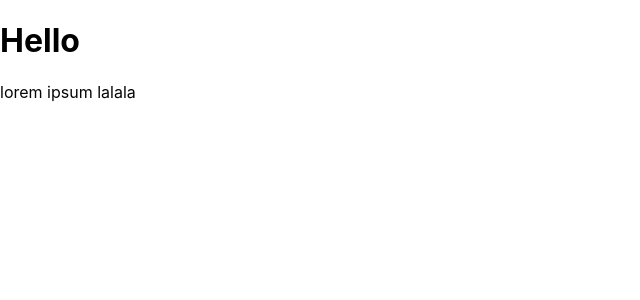
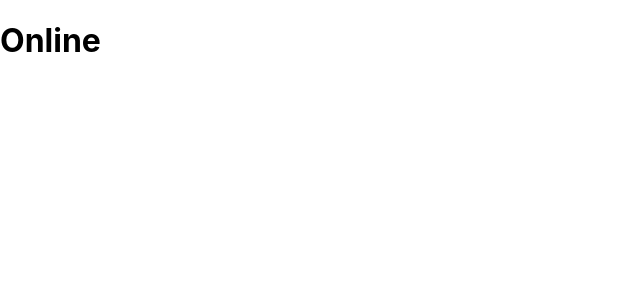
Before and after one commit to nsns0101/Hooks, a React (Create React App) app: page / in a window 1280 px wide. Shown: the top 300 px of the page, without its empty margins (0-640 px from the left). Built offline with nearby package versions, Linux system fonts and the light colour scheme.

Commit message:
useEffect - useNetwork

```diff
--- a/src/App.js
+++ b/src/App.js
@@ -1,36 +1,44 @@
-//useFadeIn
-//서서히 나타나는 것
-import React, { useEffect, useRef } from "react";
+//useNetwork
+//네비게이터가 온라인 또는 오프라인 되는 것을 방지
+//네트워크 상태가 Online인지 Offline인지를 판단
+import React, { useEffect, useState } from "react";
 
-//duration => 나타내는 속도, delay함수가 일어나는 속도
-const useFadeIn = (duration = 1, delay = 0) => {
-  // if (typeof duration !== "number" || typeof delay !== "number") {
-  //   return;
-  // }
-  const element = useRef(); //element는 실행시킨 함수의 ref태그를 가르킴?
+//네트워크를 판단하는 함수
+const useNetwork = onChange => {
+  //navigator.onLine는 브라우저의 온라인 상태를 반환함
+  console.log(navigator.onLine); //온라인이면 true를 반환
+  const [status, setStatus] = useState(navigator.onLine);
+
+  const handleChange = () => {
+    if (typeof onChange === "function") {
+      //onChange는 App의 handleNetworkChange함수
+      onChange(navigator.onLine); //true면 console.log("We juse went online"); 실행
+    }
+    setStatus(navigator.onLine); //네트워크값이 바뀌는 것을 감지
+  };
+
   useEffect(() => {
-    if (element.current) {
-      const { current } = element;
-      //transition = 애니메이션 효과
-      //style=`transition: `opacity ${duration}s ease-in-out ${delay}s`
-      current.style.transition = `opacity ${duration}s ease-in-out ${delay}s`; //드러나는 속도
-      //style=`opacity:${duration}`
-      current.style.opacity = 1; //불투명도
-    }
+    window.addEventListener("online", handleChange); //window에 online이벤트 생성
+    window.addEventListener("offline", handleChange); //window에 offline이벤트 생성
+
+    return () => {
+      window.removeEventListener("online", handleChange);
+      window.removeEventListener("offline", handleChange);
+    };
   }, []);
 
-  return { ref: element, style: { opacity: 0 } };
+  return status;
 };
 
 const App = () => {
-  const fadeInH1 = useFadeIn(1, 2);
-  const fadeInP = useFadeIn(5, 3);
+  const handleNetworkChange = online => {
+    console.log(online ? "We juse went online" : "We are offline");
+  };
+  const online = useNetwork(handleNetworkChange);
+
   return (
     <div className="App">
-      {/* opacity는 불투명도  0이면 안보임 */}
-      {/* <h1 ref={fadeInH1.ref} style={fadeInH1.style}> hello</h1>*/}
-      <h1 {...fadeInH1}>Hello</h1>
-      <p {...fadeInP}>lorem ipsum lalala</p>
+      <h1>{online ? "Online" : "Offline"}</h1>
     </div>
   );
 };
```
